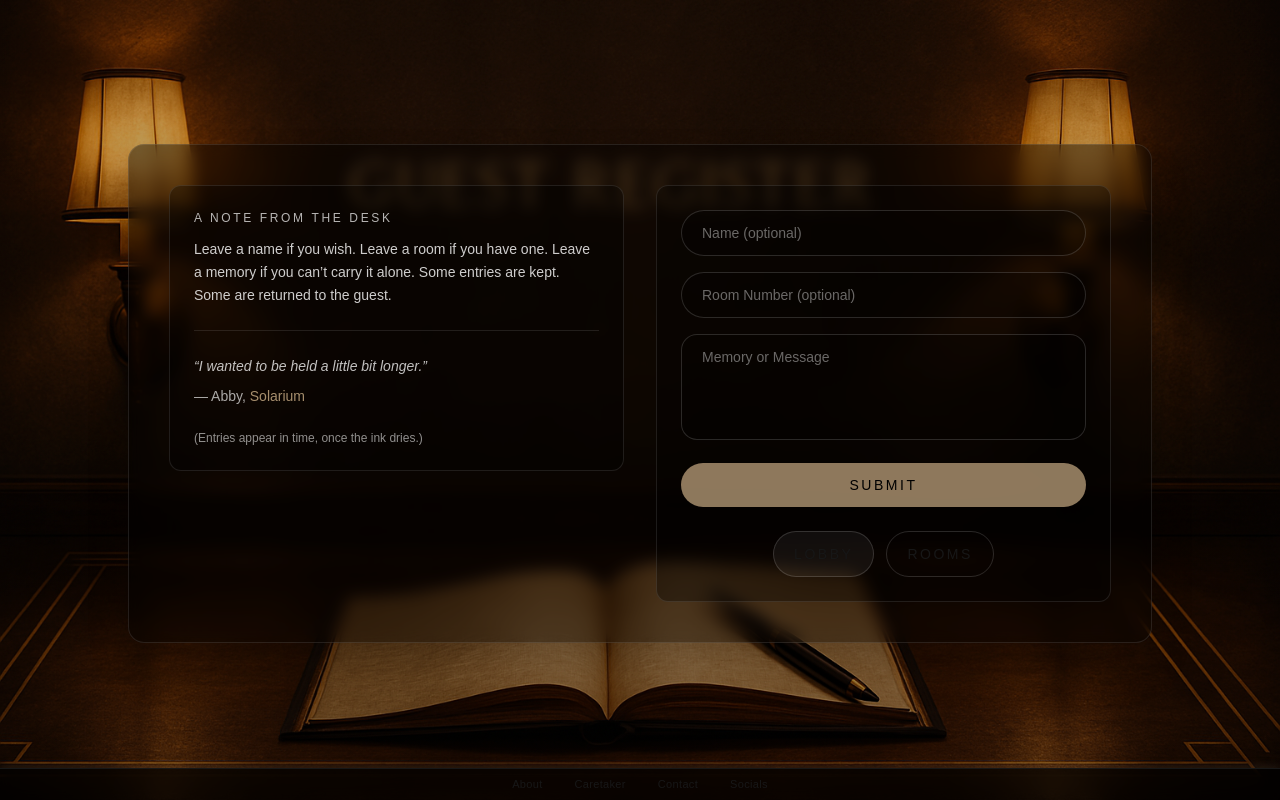
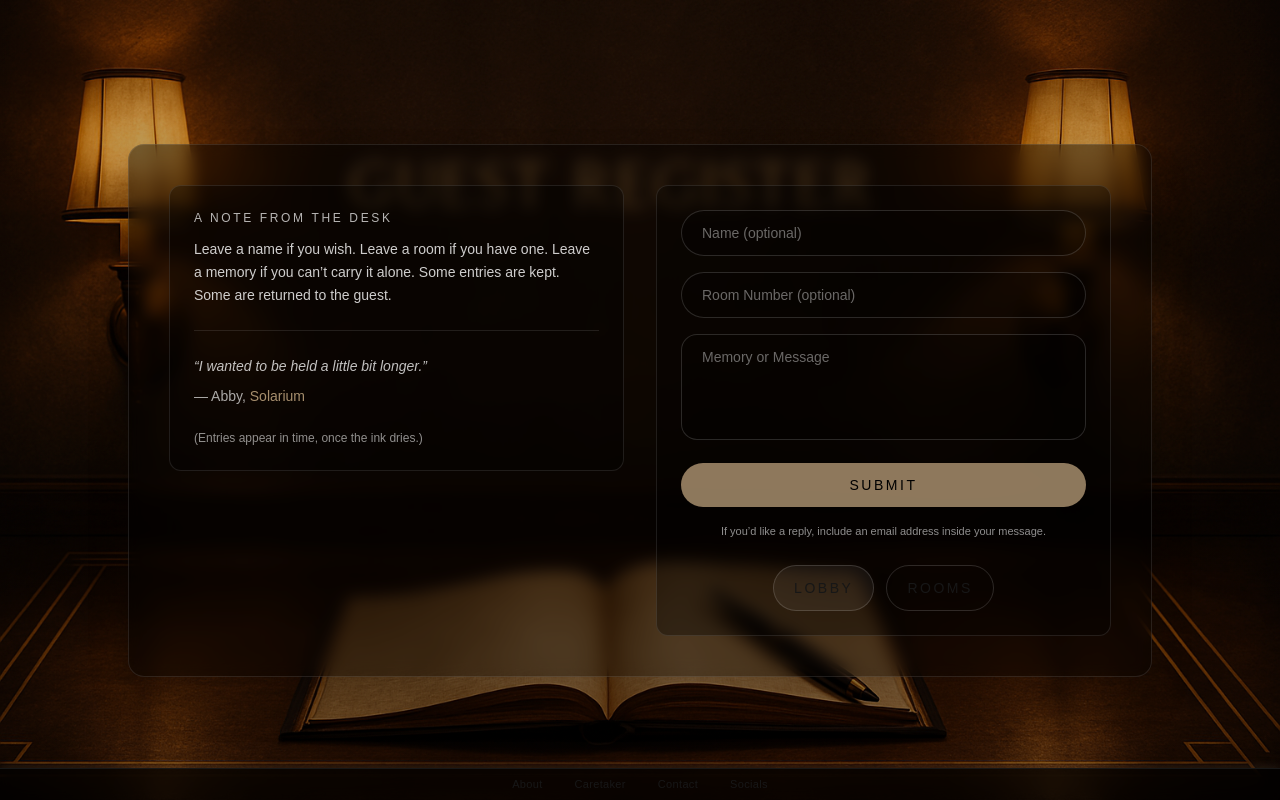
Before and after one commit to fevernaofficial/feverna-hotel, a Next.js app: page /guest in a window 1280 px wide. Built offline with nearby package versions, Linux system fonts and the light colour scheme.

Commit message:
Update GuestRegisterForm.tsx

```diff
--- a/app/components/GuestRegisterForm.tsx
+++ b/app/components/GuestRegisterForm.tsx
@@ -66,8 +66,13 @@ export default function GuestRegisterForm() {
         {status === "sending" ? "Submitting…" : "Submit"}
       </button>
 
+      {/* Tiny UX note (no email field; visitor can include it inside message if desired) */}
+      <p className="text-center text-[11px] text-white/55 leading-relaxed">
+        If you’d like a reply, include an email address inside your message.
+      </p>
+
       {status === "sent" && (
-        <p className="text-center text-xs text-white/65">
+        <p className="text-center text-xs text-white/70">
           Your entry has been delivered to the desk for approval.
         </p>
       )}
```
